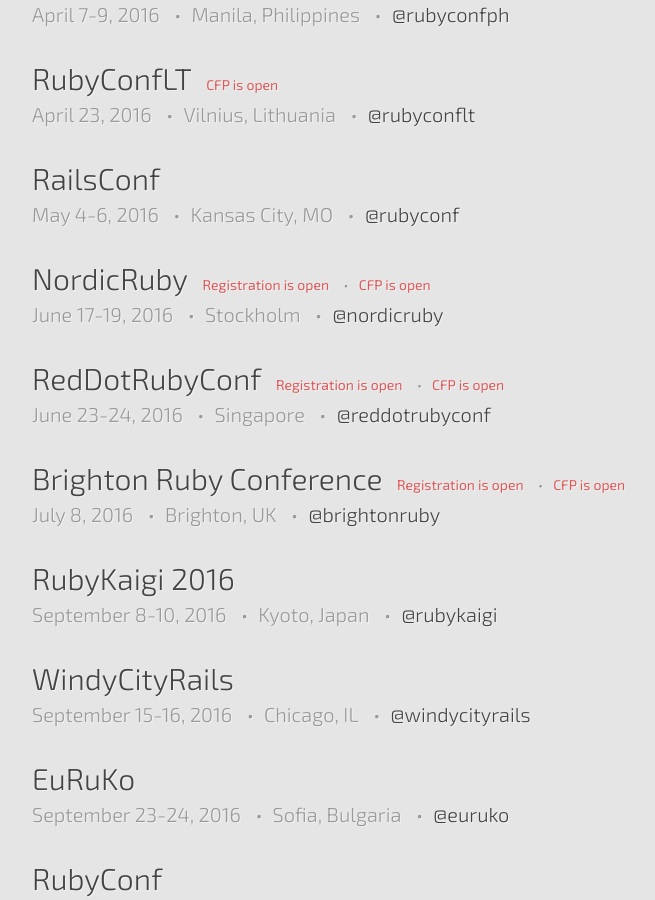
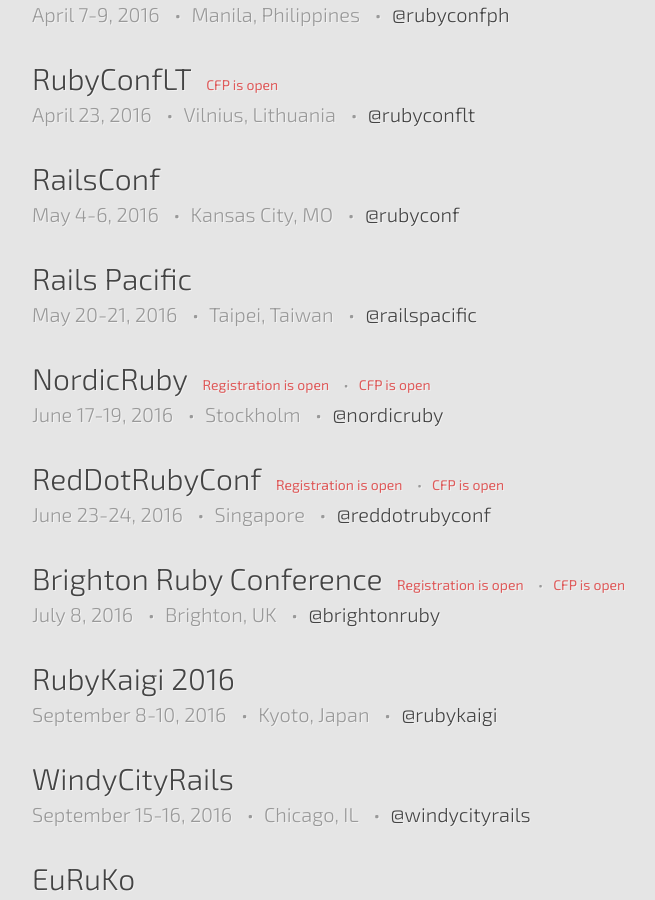
Before and after one commit to ruby-conferences/ruby-conferences.github.io, a Jekyll site: the page built from index.html, in a window 1280 px wide and 900 px high, scrolled down 1202 px. Shown: the whole window, without its empty margins (208-863 px from the left). Built offline with Jekyll 4.4.1, drawn with Linux system fonts in a browser that asks for light colours.

Commit message:
Add Rails Pacific

```diff
--- a/_data/current.yml
+++ b/_data/current.yml
@@ -58,6 +58,12 @@
   url: http://railsconf.com/
   twitter: rubyconf
 
+- name: Rails Pacific
+  location: Taipei, Taiwan
+  dates: "May 20-21, 2016"
+  url: http://railspacific.com/
+  twitter: railspacific
+
 - name: NordicRuby
   location: Stockholm
   dates: "June 17-19, 2016"
```
